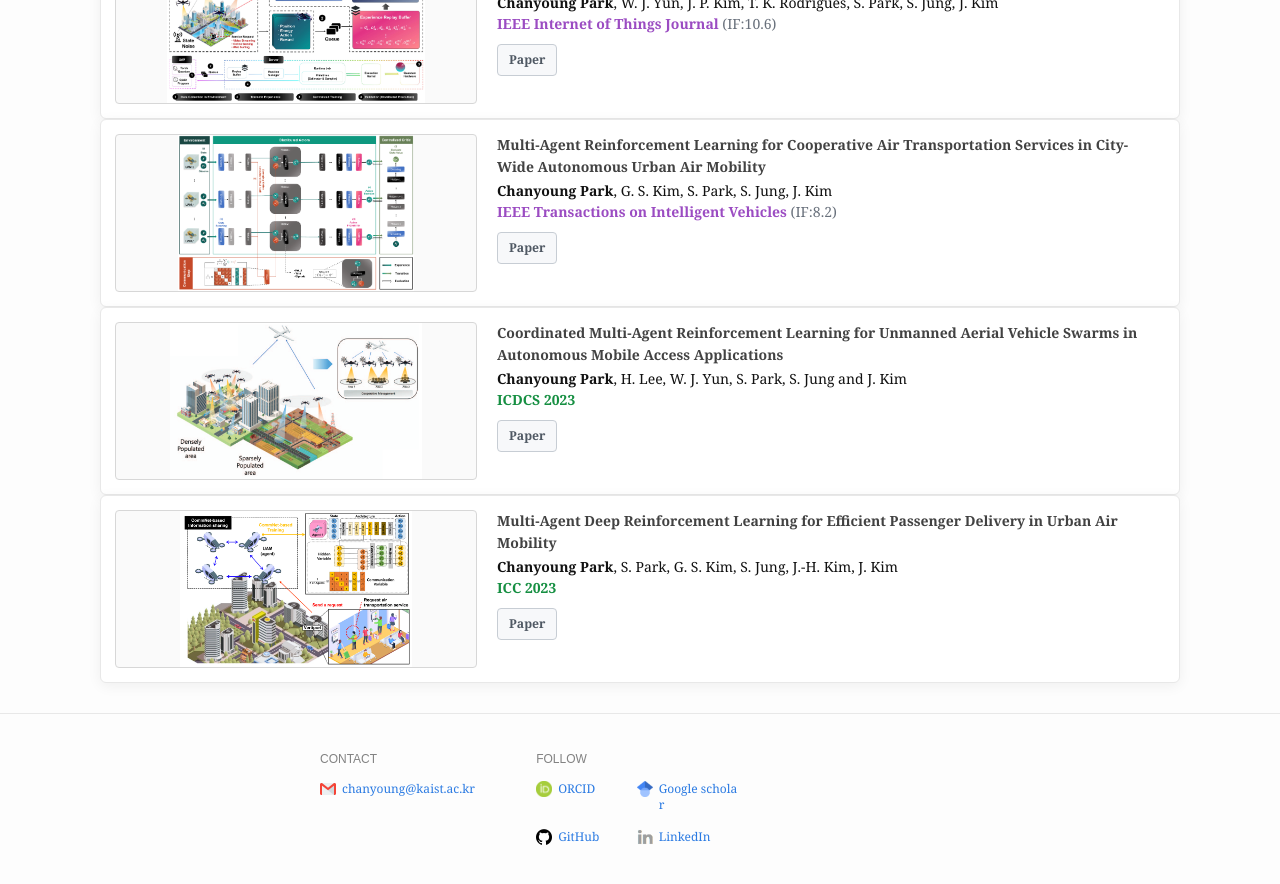
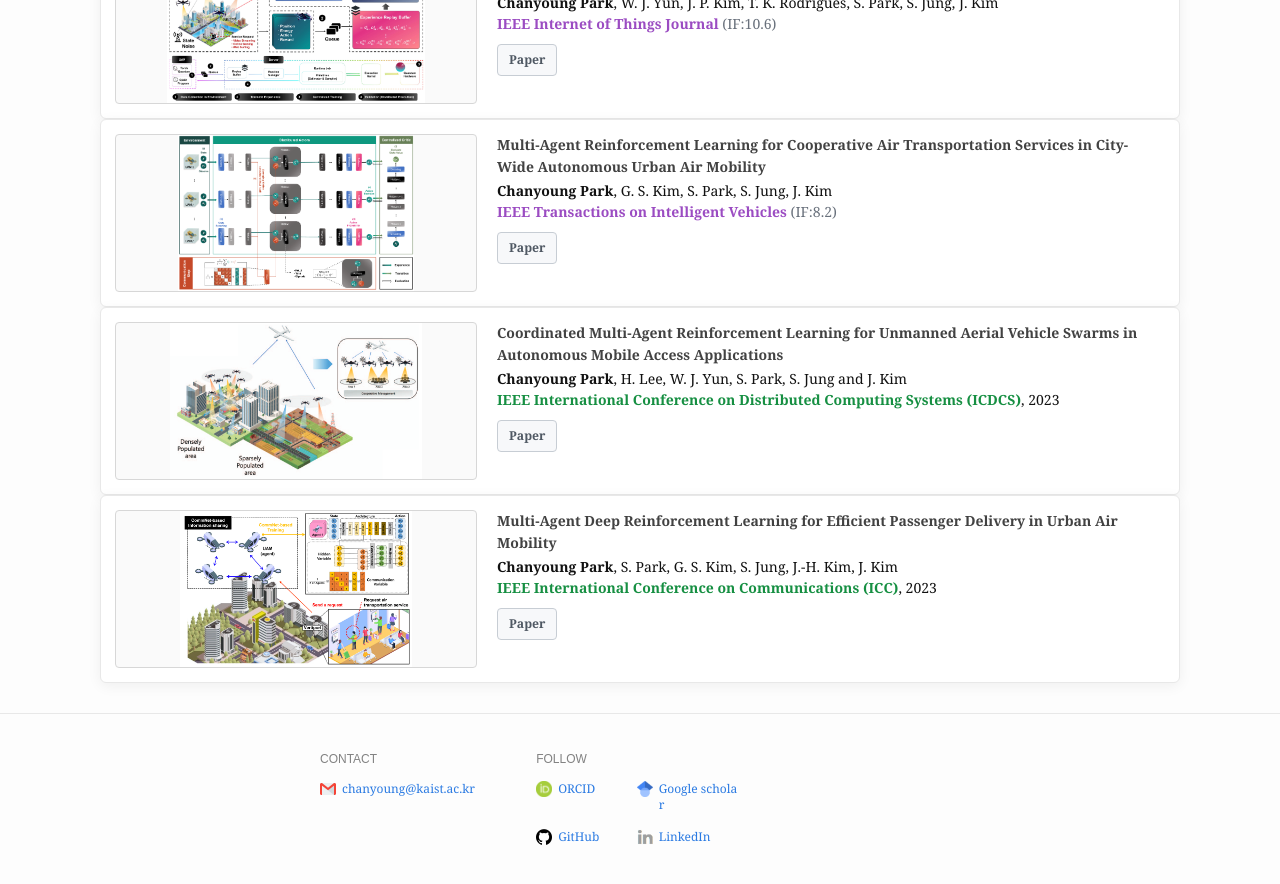
Before and after one commit to cosdeneb/cosdeneb.github.io, a Jekyll site: the page built from index.md, in a window 1280 px wide and 900 px high, scrolled down 1732 px. Shown: the top 884 px of the window. Built offline with Jekyll 4.4.1, drawn with Linux system fonts in a browser that asks for light colours; some of the changed text lies outside the part shown.

Commit message:
Expand selected conference names

```diff
--- a/index.md
+++ b/index.md
@@ -52,7 +52,7 @@ profile_picture:
       <div class="publication-content">
         <span class="publication-title">Distilling Collaborative Dynamics into Latent Space for Implicit Coordination in Decentralized Multi-Agent Manipulation</span><br/>
         <b>Chanyoung Park</b>, Minsung Yoon, Andrew Jeong, Sung-eui Yoon<br/>
-        <span class="venue conference">IROS 2026</span>
+        <span class="venue conference">IEEE/RSJ International Conference on Intelligent Robots and Systems (IROS)</span>, 2026
         <div class="publication-actions">
           <span class="publication-button muted">Project</span>
           <a class="publication-button" href="{{ '/assets/pdf/iros-2026.pdf' | absolute_url }}">Paper</a>
@@ -125,7 +125,7 @@ profile_picture:
       <div class="publication-content">
         <span class="publication-title">Coordinated Multi-Agent Reinforcement Learning for Unmanned Aerial Vehicle Swarms in Autonomous Mobile Access Applications</span><br/>
         <b>Chanyoung Park</b>, H. Lee, W. J. Yun, S. Park, S. Jung and J. Kim<br/>
-        <span class="venue conference">ICDCS 2023</span>
+        <span class="venue conference">IEEE International Conference on Distributed Computing Systems (ICDCS)</span>, 2023
         <div class="publication-actions">
           <a class="publication-button" href="https://ieeexplore.ieee.org/abstract/document/10272444">Paper</a>
         </div>
@@ -136,7 +136,7 @@ profile_picture:
       <div class="publication-content">
         <span class="publication-title">Multi-Agent Deep Reinforcement Learning for Efficient Passenger Delivery in Urban Air Mobility</span><br/>
         <b>Chanyoung Park</b>, S. Park, G. S. Kim, S. Jung, J.-H. Kim, J. Kim<br/>
-        <span class="venue conference">ICC 2023</span>
+        <span class="venue conference">IEEE International Conference on Communications (ICC)</span>, 2023
         <div class="publication-actions">
           <a class="publication-button" href="https://ieeexplore.ieee.org/abstract/document/10279436">Paper</a>
         </div>
```
